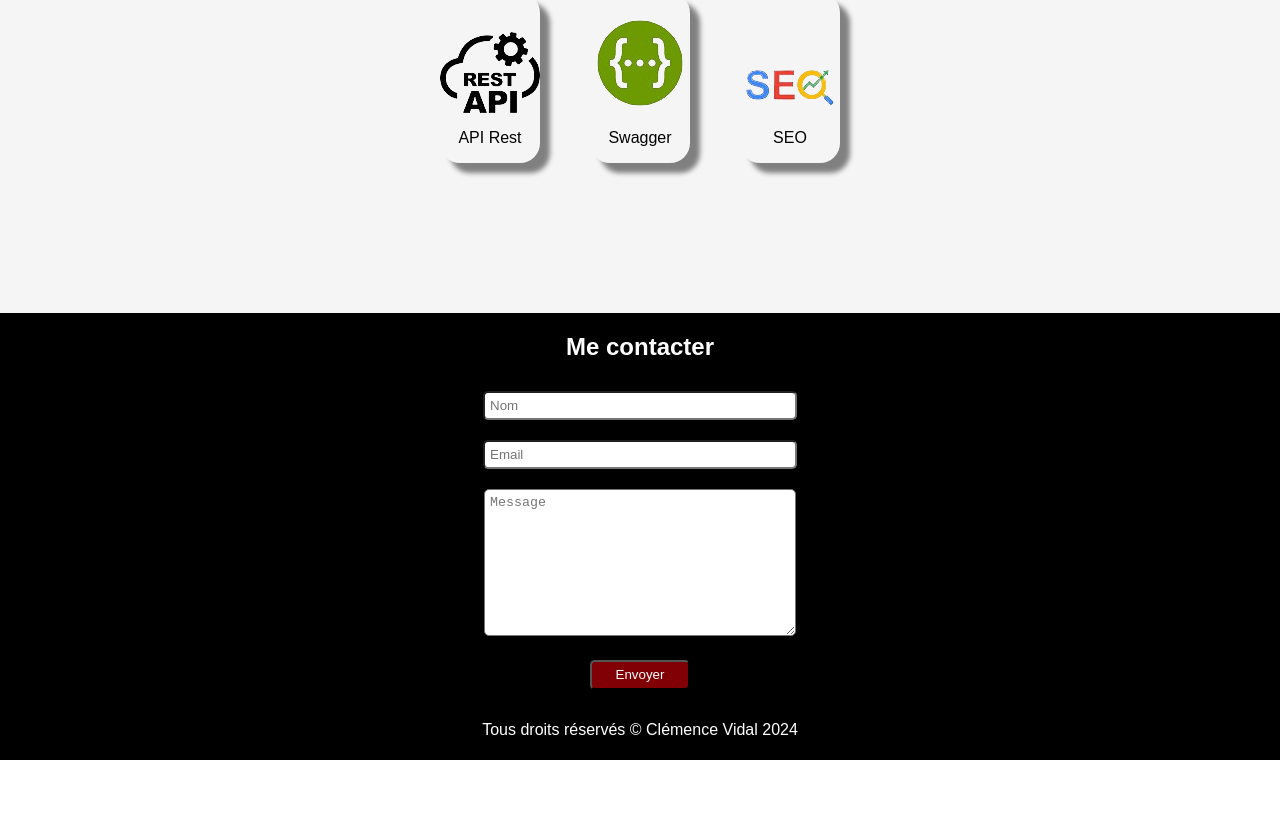
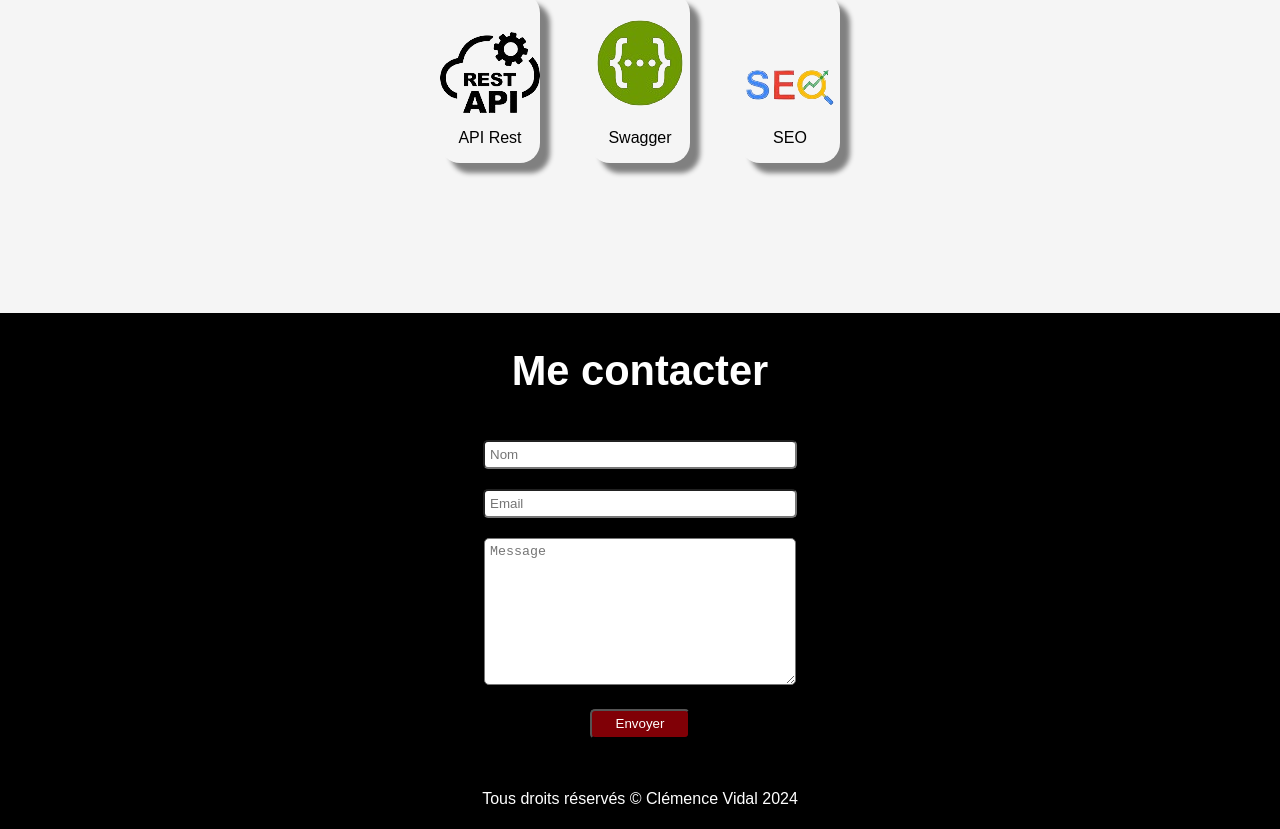
Before and after one commit to clemence-vidal/Portfolio, a React (Create React App) app: page / in a window 1280 px wide. Shown: the part 5121-5950 px from the top of the page. Before the commit the page ends 5881 px from the top, so only its background shows below. Built offline with nearby package versions, Linux system fonts and the light colour scheme.

Commit message:
push final avant la soutenance

```diff
--- a/src/components/Footer/footer.jsx
+++ b/src/components/Footer/footer.jsx
@@ -3,26 +3,6 @@ import "./footer.scss"
 function Footer() {
     return (
         <footer>
-            <section className="contact" id="contact">
-                <div className="form">
-                    <h2>Me contacter</h2>
-                    <form name="contact" method="post" netlify={"true"}>
-                        <input type="hidden" name="form-name" value="contact" />
-                        <div>
-                            <input type="text" name="name" id="name" placeholder="Nom" autoComplete="off" required />
-                        </div>
-                        <div>
-                            <input type="email" name="email" id="email" placeholder="Email" autoComplete="off" required />
-                        </div>
-                        <div>
-                            <textarea id="message" name="message" placeholder="Message" rows={9} required ></textarea>
-                        </div>
-                        <div>
-                            <button type="submit">Envoyer</button>
-                        </div>
-                    </form>
-                </div>
-            </section>
             <div className="footer">
                 <p>Tous droits réservés © Clémence Vidal 2024</p>
                 <p className="secret">v1.2</p>
--- a/src/pages/Home/home.jsx
+++ b/src/pages/Home/home.jsx
@@ -190,10 +190,11 @@ function Home() {
                 </div>
             </section>
 
-            {/* <section className="contact" id="contact">
+            <section className="contact" id="contact">
                 <div className="form">
                     <h2>Me contacter</h2>
-                    <form action="" method="post" netlify={"true"}>
+                    <form name="contact" method="post" netlify={"true"}>
+                        <input type="hidden" name="form-name" value="contact" />
                         <div>
                             <input type="text" name="name" id="name" placeholder="Nom" autoComplete="off" required />
                         </div>
@@ -208,7 +209,7 @@ function Home() {
                         </div>
                     </form>
                 </div>
-            </section> */}
+            </section>
         </main>
     );
 }
--- a/src/pages/Home/home.scss
+++ b/src/pages/Home/home.scss
@@ -118,43 +118,43 @@ main {
             gap: 50px;
         }
     }
-    // .contact {
-    //     display: flex;
-    //     align-items: center;
-    //     justify-content: center;
-    //     flex-direction: column;
-    //     background-color: black;
-    //     .form {
-    //         text-align: center;
-    //         color: white;
-    //         width: 500px;
-    //         padding-bottom: 20px;
-    //         // border-radius: 5px;
-    //         h2 {
-    //             color: white;
-    //         }
-    //         div {
-    //             padding: 10px 0;
-    //             input, textarea {
-    //                 padding: 5px;
-    //                 width: 300px;
-    //                 border-radius: 5px;
-    //             }
-    //             button {
-    //                 border-radius: 5px;
-    //                 height: 30px;
-    //                 width: 100px;
-    //                 color: white;
-    //                 background-color: #800006;
-    //                 cursor: pointer;
-    //                 &:hover {
-    //                     background-color: #b3030c;
-    //                 }
-    //             }
-    //         }
-    //     }
+    .contact {
+        display: flex;
+        align-items: center;
+        justify-content: center;
+        flex-direction: column;
+        background-color: black;
+        .form {
+            text-align: center;
+            color: white;
+            width: 500px;
+            padding-bottom: 20px;
+            // border-radius: 5px;
+            h2 {
+                color: white;
+            }
+            div {
+                padding: 10px 0;
+                input, textarea {
+                    padding: 5px;
+                    width: 300px;
+                    border-radius: 5px;
+                }
+                button {
+                    border-radius: 5px;
+                    height: 30px;
+                    width: 100px;
+                    color: white;
+                    background-color: #800006;
+                    cursor: pointer;
+                    &:hover {
+                        background-color: #b3030c;
+                    }
+                }
+            }
+        }
 
-    // }
+    }
 }
 
 @media screen and (min-width: 320px) and (max-width: 600px) {
@@ -193,16 +193,16 @@ main {
             margin-bottom: 40px;
         }
 
-        // .contact {
-        //     align-items: initial;
-        //     .form {
-        //         width: auto;
-        //         div {
-        //             input, textarea {
-        //                 width: 80%;
-        //             }
-        //         }
-        //     }
-        // }
+        .contact {
+            align-items: initial;
+            .form {
+                width: auto;
+                div {
+                    input, textarea {
+                        width: 80%;
+                    }
+                }
+            }
+        }
     }
 }
```
